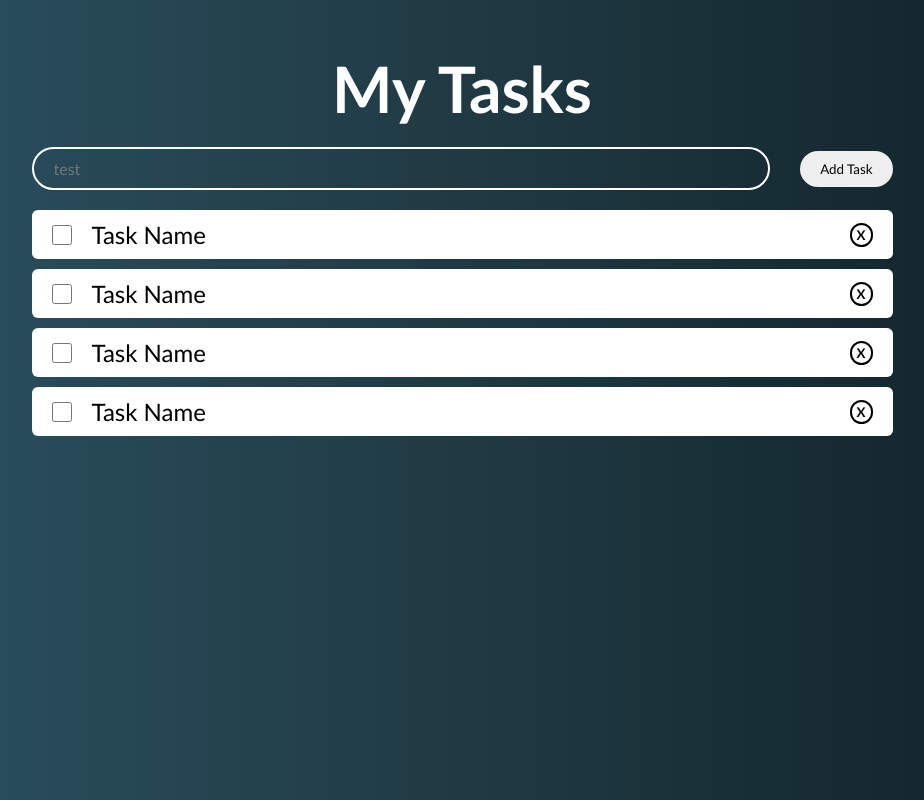
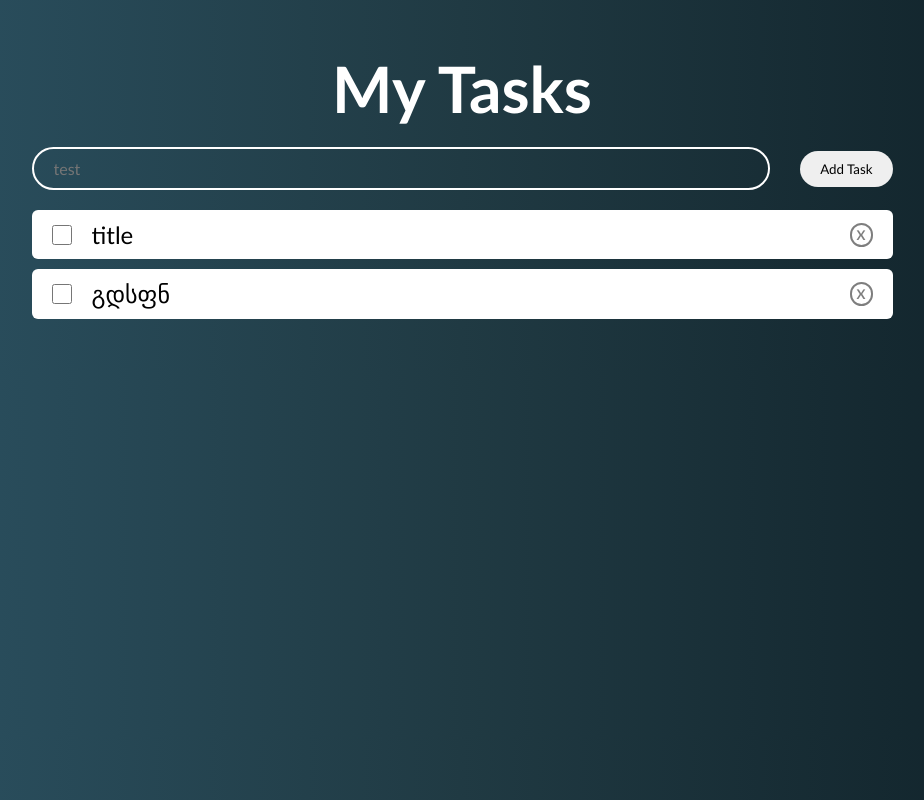
Before and after one commit to Chubina7/react_ToDoApp, a React (Create React App) app: page / in a window 1280 px wide. Shown: the whole page, without its empty margins (178-1102 px from the left). Built offline with nearby package versions, Linux system fonts and the light colour scheme.

Commit message:
tried, but tired

```diff
--- a/src/App.jsx
+++ b/src/App.jsx
@@ -7,7 +7,6 @@ export default function App() {
     <div className="mainContainer">
       <h1 className="heading">My Tasks</h1>
       <SearchBar />
-      <ListContainer />
     </div>
   );
 }
--- a/src/components/listContainer/ListContainer.jsx
+++ b/src/components/listContainer/ListContainer.jsx
@@ -1,4 +1,3 @@
-import React from "react";
 import styles from "./listContainer.module.css";
 import ListItem from "../listItem/ListItem";
 
@@ -6,10 +5,7 @@ export default function ListContainer() {
   return (
     <div className={styles.listContainer}>
       <ul className={styles.listAllItems}>
-        <ListItem />
-        <ListItem />
-        <ListItem />
-        <ListItem />
+        <ListItem title={"title"} />
       </ul>
     </div>
   );
--- a/src/components/listItem/ListItem.jsx
+++ b/src/components/listItem/ListItem.jsx
@@ -1,17 +1,20 @@
-import React from "react";
+import React, { useState } from "react";
 import styles from "./ListItem.module.css";
 
-export default function ListItem() {
+export default function ListItem(props) {
+  const [done, setDone] = useState(false);
+
+  const doneHandle = () => {
+    setDone(!done);
+  };
+
   return (
     <li className={styles.listItem}>
       <div className={styles.listItemRightPart}>
-        <input
-          type="checkbox"
-          name="done"
-          className={styles.doneChekbox} />
-        <p className={styles.taskTitle}>Task Name</p>
+        <input type="checkbox" name="done" className={styles.doneChekbox} />
+        <p className={`${styles.taskTitle} ${done && styles.checked}`}>{props.title}</p>
       </div>
-      <button className={styles.deleteBtn}>X</button>
+      <button className={styles.deleteBtn} onClick={doneHandle}>X</button>
     </li>
   );
 }
--- a/src/components/listItem/ListItem.module.css
+++ b/src/components/listItem/ListItem.module.css
@@ -23,10 +23,21 @@
   font-size: 24px;
 }
 .deleteBtn {
+  opacity: 50%;
+  cursor: pointer;
   background-color: transparent;
   border: 2px solid black;
   border-radius: 50px;
   color: black;
   font-weight: bold;
   padding: 2px 5px;
+  transition: 0.25s ease-in-out;
 }
+.deleteBtn:hover {
+  opacity: 100%;
+}
+
+.checked {
+  text-decoration: line-through;
+  opacity: 50%;
+}
--- a/src/components/searchBar/SearchBar.jsx
+++ b/src/components/searchBar/SearchBar.jsx
@@ -1,11 +1,26 @@
 import React from "react";
 import styles from "./SearchBar.module.css";
+import ListItem from "../listItem/ListItem";
 
 export default function SearchBar() {
   return (
-    <div className={styles.search}>
-      <input type="text" placeholder="test" className={styles.inputField} />
-      <button className={styles.inputBtn}>Add Task</button>
-    </div>
+    <>
+      <div className={styles.search}>
+        <input
+          type="text"
+          placeholder="test"
+          className={styles.inputField}
+        />
+        <button className={styles.inputBtn} onClick={''}>
+          Add Task
+        </button>
+      </div>
+      <div className={styles.listContainer}>
+        <ul className={styles.listAllItems}>
+          <ListItem title={"title"} />
+          <ListItem title={"გდსფნ"} />
+        </ul>
+      </div>
+    </>
   );
 }
--- a/src/components/searchBar/SearchBar.module.css
+++ b/src/components/searchBar/SearchBar.module.css
@@ -26,3 +26,16 @@
   border: none;
   border-radius: 26px;
 }
+
+.listContainer {
+  width: 100%;
+  height: fit-content;
+}
+
+.listAllItems {
+  display: flex;
+  justify-content: center;
+  align-items: center;
+  flex-direction: column;
+  gap: 10px;
+}
```
